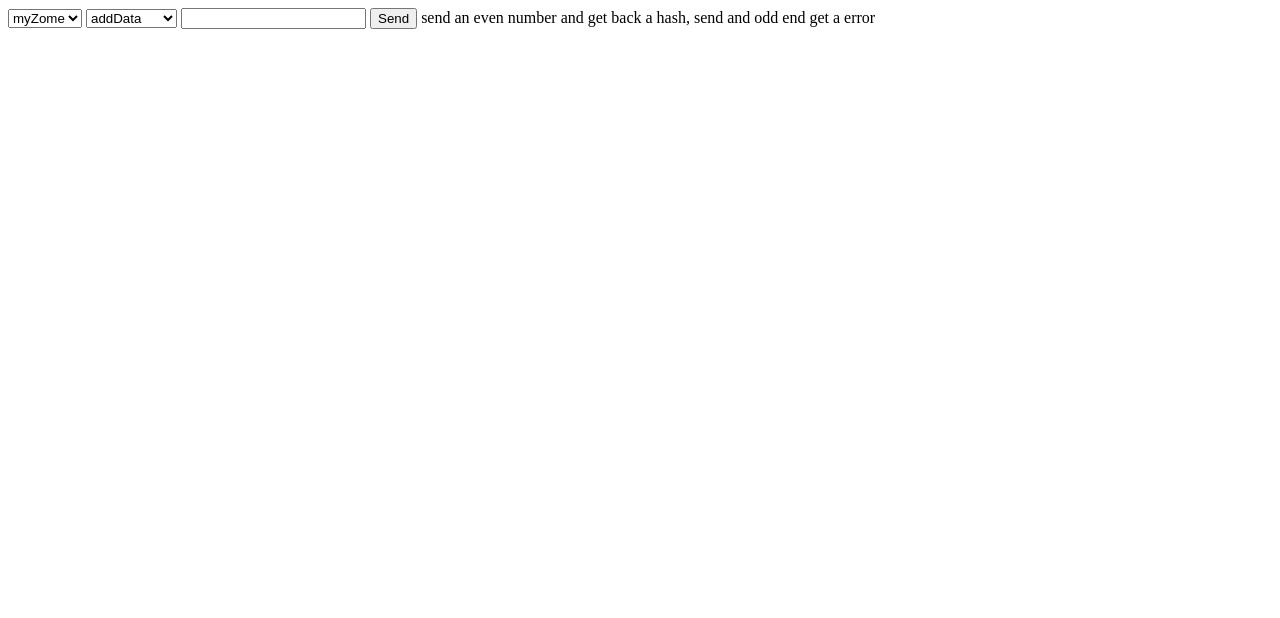
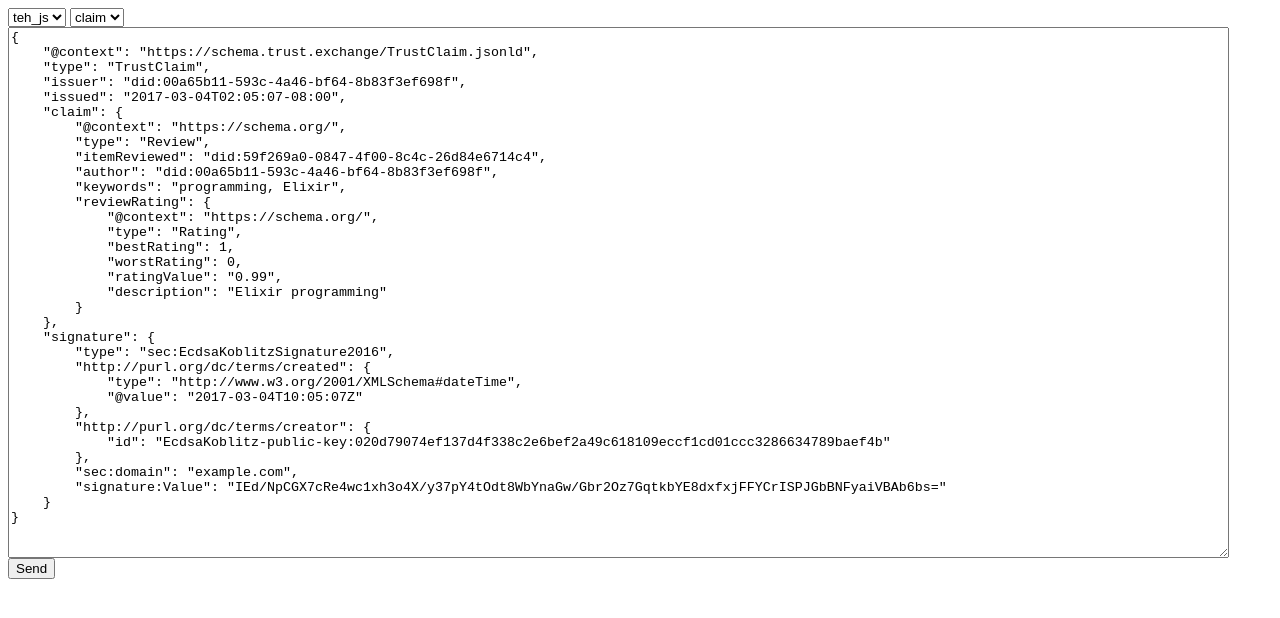
Before and after one commit to dukejones/teh, a website: page ui/index.html in a window 1280 px wide. Drawn offline with nearby package versions, Linux system fonts and the light colour scheme.

Commit message:
Teh server page

```diff
--- a/ui/index.html
+++ b/ui/index.html
@@ -1,23 +1,58 @@
-
 <html>
 <head>
-    <title>Test</title>
+    <title>Trust Exchange Holochain</title>
     <script type="text/javascript" src="http://code.jquery.com/jquery-latest.js"></script>
     <script type="text/javascript" src="/hc.js">
     </script>
 </head>
 <body>
+
 <select id="zome" name="zome">
-      <option value="myZome">myZome</option>
+    <option value="teh_js">teh_js</option>
 </select>
 <select id="fn" name="fn">
-      <option value="addData">addData</option>
-      <option value="getProperty">getProperty</option>
+    <option value="claim">claim</option>
+    <option value="get">get</option>
 </select>
-    <input id="data" name="data">
+<br />
+
+<textarea id="data" name="data" rows="35" cols="150">{
+    "@context": "https://schema.trust.exchange/TrustClaim.jsonld",
+    "type": "TrustClaim",
+    "issuer": "did:00a65b11-593c-4a46-bf64-8b83f3ef698f",
+    "issued": "2017-03-04T02:05:07-08:00",
+    "claim": {
+        "@context": "https://schema.org/",
+        "type": "Review",
+        "itemReviewed": "did:59f269a0-0847-4f00-8c4c-26d84e6714c4",
+        "author": "did:00a65b11-593c-4a46-bf64-8b83f3ef698f",
+        "keywords": "programming, Elixir",
+        "reviewRating": {
+            "@context": "https://schema.org/",
+            "type": "Rating",
+            "bestRating": 1,
+            "worstRating": 0,
+            "ratingValue": "0.99",
+            "description": "Elixir programming"
+        }
+    },
+    "signature": {
+        "type": "sec:EcdsaKoblitzSignature2016",
+        "http://purl.org/dc/terms/created": {
+            "type": "http://www.w3.org/2001/XMLSchema#dateTime",
+            "@value": "2017-03-04T10:05:07Z"
+        },
+        "http://purl.org/dc/terms/creator": {
+            "id": "EcdsaKoblitz-public-key:020d79074ef137d4f338c2e6bef2a49c618109eccf1cd01ccc3286634789baef4b"
+        },
+        "sec:domain": "example.com",
+        "signature:Value": "IEd/NpCGX7cRe4wc1xh3o4X/y37pY4tOdt8WbYnaGw/Gbr2Oz7GqtkbYE8dxfxjFFYCrISPJGbBNFyaiVBAb6bs="
+    }
+}</textarea>
+
+<br />
+
 <button onclick="send();">Send</button>
-    send an even number and get back a hash, send and odd end get a error
-
 <div id="result"></div>
 <div id="err"></div>
 </body>
```
Lines whose indentation alone changed are shown as unchanged.
